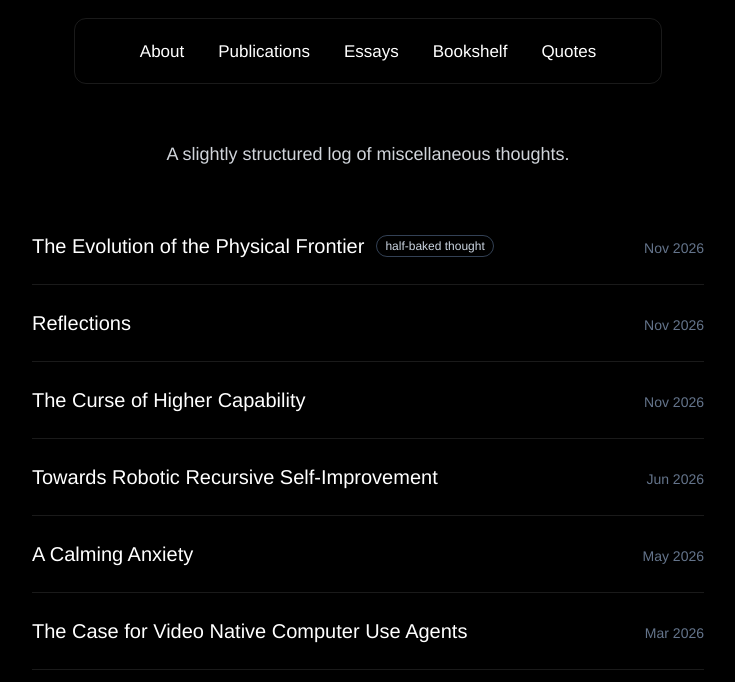
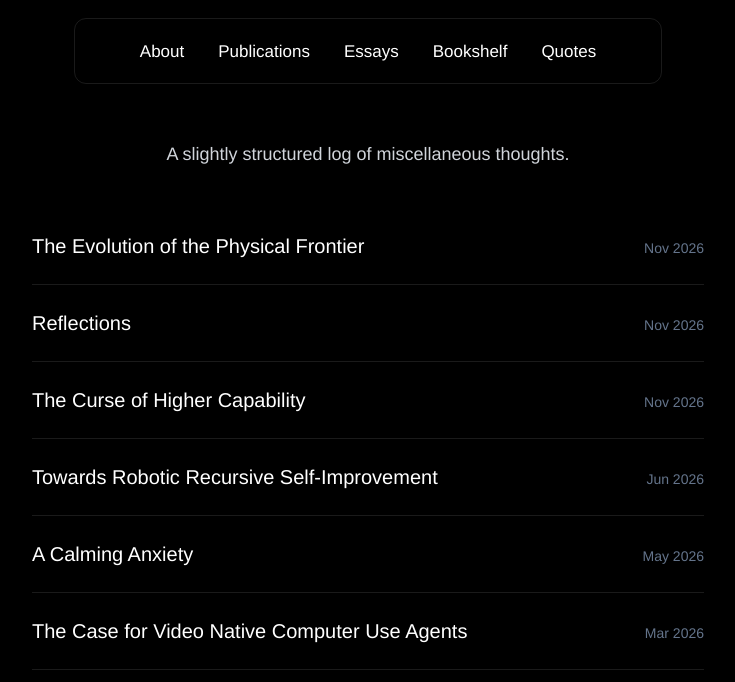
Before and after one commit to apandy02/apandy02.github.io, a plain HTML site: page essays.html in a window 1280 px wide. Shown: the part 118-800 px from the top of the page, without its empty margins (272-1007 px from the left). Drawn offline with nearby package versions, Linux system fonts and the light colour scheme.

Commit message:
Show the thought tag only on the essay

```diff
--- a/essays.html
+++ b/essays.html
@@ -62,10 +62,7 @@
         <div class="max-w-2xl mx-auto space-y-6">
             <a href="essays/pondering-the-evolution-of-frontier-model-capabilities-in-physical-domains.html" class="block group">
                 <div class="flex justify-between items-baseline">
-                    <div class="flex flex-wrap items-center gap-x-3 gap-y-1">
-                        <h3 class="text-xl font-light text-white group-hover:text-blue-400 transition-colors duration-200">The Evolution of the Physical Frontier</h3>
-                        <span class="rounded-full border border-slate-700 px-2 py-0.5 text-xs text-slate-300">half-baked thought</span>
-                    </div>
+                    <h3 class="text-xl font-light text-white group-hover:text-blue-400 transition-colors duration-200">The Evolution of the Physical Frontier</h3>
                     <span class="text-sm text-slate-500 font-light ml-4 shrink-0">Nov 2026</span>
                 </div>
             </a>
```
